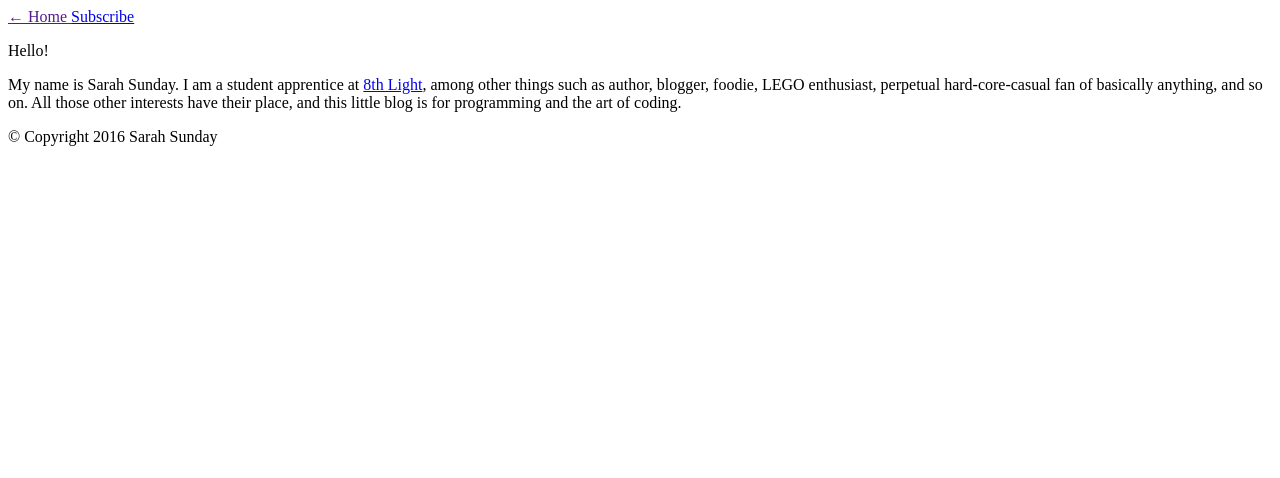
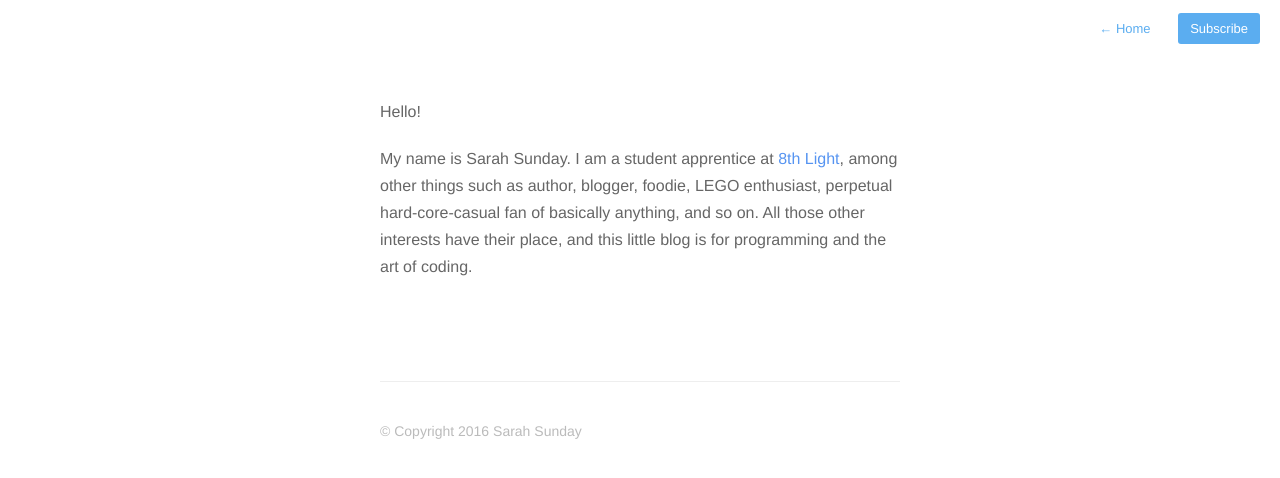
Before and after one commit to ssunday/ssunday.github.io, a Jekyll site: the page built from about.md, in a window 1280 px wide. Shown: the top 478 px of the page. Built offline with Jekyll 4.4.1, drawn with Linux system fonts in a browser that asks for light colours; nearby versions of some CDN libraries.

Commit message:
Another attempt at fixing it.

```diff
--- a/_config.yml
+++ b/_config.yml
@@ -8,7 +8,7 @@ highlighter: rouge
 markdown: kramdown
 
 paginate: 20
-baseurl: ""
+baseurl: "/"
 domain_name: 'http://ssunday.github.io/'
 #google_analytics: 'UA-XXXXXXXX-X'
 disqus: false
--- a/_drafts/clojure-tic-tac-toe-menu.markdown
+++ b/_drafts/clojure-tic-tac-toe-menu.markdown
@@ -0,0 +1,5 @@
+---
+title: Tic Tac Toe Menu Refactoring
+description: Creating a command-pattern-style menu in Clojure
+date: 7/3/2016
+---
```
